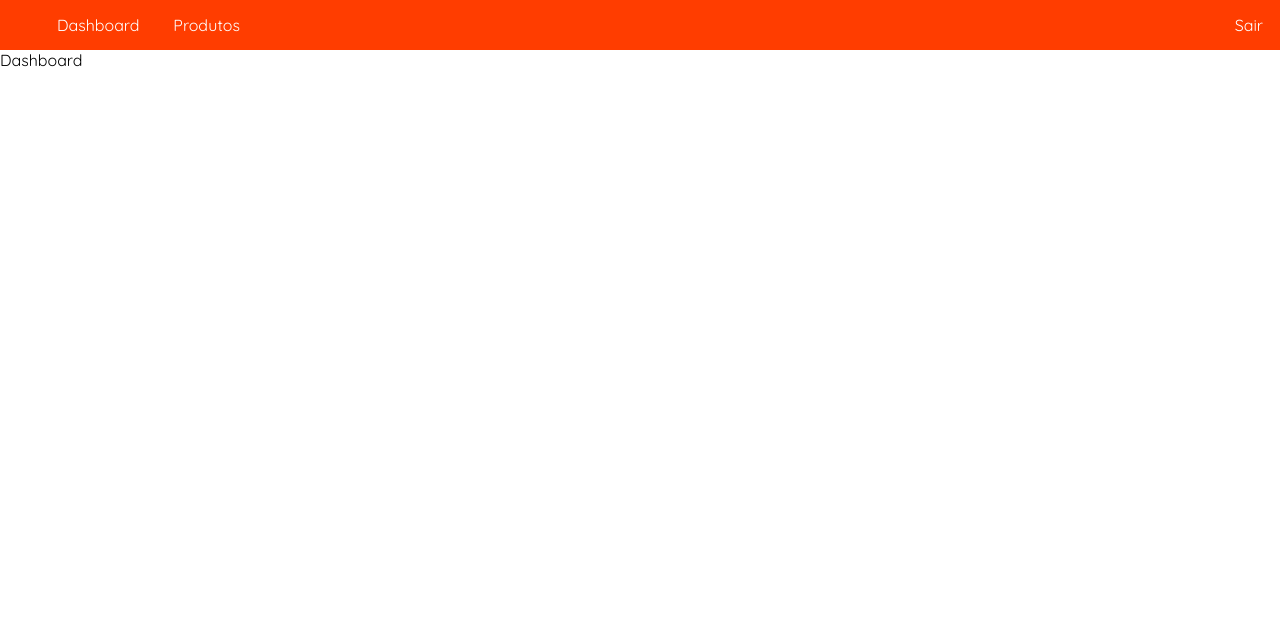
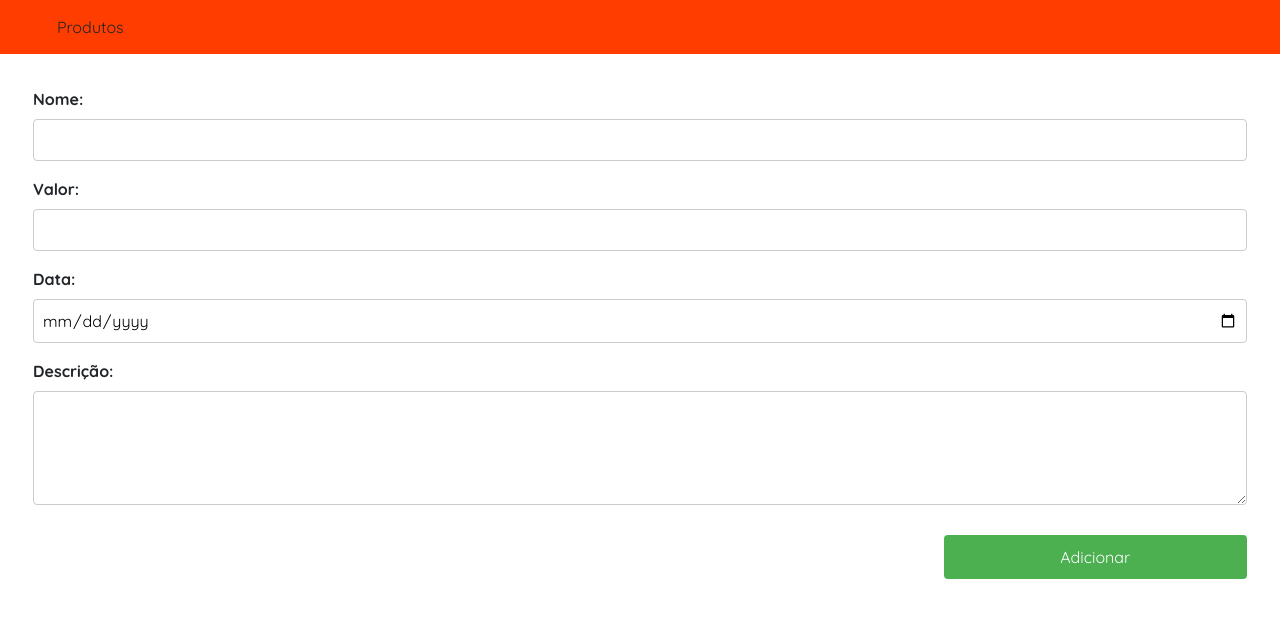
Before and after one commit to danielberglopes/Anota-es, a Vue app: page /#/ in a window 1280 px wide. Shown: the top 618 px of the page. Built offline with nearby package versions, Linux system fonts and the light colour scheme.

Commit message:
chora
atualização de hoje foi na tela de Dashboard

```diff
--- a/package.json
+++ b/package.json
@@ -8,6 +8,7 @@
     "lint": "vue-cli-service lint"
   },
   "dependencies": {
+    "axios": "^1.6.5",
     "core-js": "^3.8.3",
     "vue": "^3.4.15",
     "vue-router": "^4.2.5"
--- a/public/index.html
+++ b/public/index.html
@@ -5,7 +5,9 @@
     <meta http-equiv="X-UA-Compatible" content="IE=edge">
     <meta name="viewport" content="width=device-width,initial-scale=1.0">
     <link rel="icon" href="<%= BASE_URL %>favicon.ico">
-    <title><%= htmlWebpackPlugin.options.title %></title>
+    <link rel="stylesheet" href="https://cdn.jsdelivr.net/npm/bootstrap@4.6.2/dist/css/bootstrap.min.css">
+    <title>Anotações</title>
+
   </head>
   <body>
     <noscript>
--- a/src/App.vue
+++ b/src/App.vue
@@ -1,12 +1,8 @@
 <template>
   <div>
-    <!--
-    <nav>
-      <router-link to="/">Home</router-link> |
-      <router-link to="/about">About</router-link>
-    </nav>
-    -->
-    <MenuView></MenuView>
+
+    <MenuView v-if="$route.name !== 'LoginView'"></MenuView>
+
     <router-view />
   </div>
 </template>
@@ -36,4 +32,17 @@ export default {
     font-family: 'Quicksand', sans-serif;
 
   }
+  .container{
+    margin-top: 15px
+  }
+  .titulo{
+    font-weight: 600px;
+    color: #363636;
+  }
+  hr{
+    margin: 0;
+  }
+  .sub-container{
+  margin-top: 15px;
+  }
 </style>
--- a/src/components/menu/menuView.vue
+++ b/src/components/menu/menuView.vue
@@ -1,9 +1,9 @@
 <template>
     <ul>
-        <li><a @click="() => this.$router.push({path:'/'})">Dashboard</a></li>
+
+
                     <li><a   @click="() => this.$router.push({path:'/Controle-de-Produtos'})" >Produtos</a></li>
 
-                            <li><a @click="() => this.$router.push({path:'/Login'})">Sair</a></li>
 
 
 
@@ -26,10 +26,7 @@ li:first-child{
     margin-left: 40px;
 
 }
-li:last-child{
-    float: right;
 
-}
  li a {
     display: block;
     color: #ffff;
--- a/src/views/ControleDeClientesView.vue
+++ b/src/views/ControleDeClientesView.vue
@@ -7,8 +7,5 @@
 
 
 <style  scorped>
-  h1
-  {
-    color: red;
-  }
+
 </style>
--- a/src/views/ControleDeProdutosView.vue
+++ b/src/views/ControleDeProdutosView.vue
@@ -1,14 +1,48 @@
 <template>
-  <div >
-    <h1>produtos</h1>
+  <div class="container">
+    <div class="row">
+
+ <div class="col-sm-12">
+  <h2  class="titulo">Anotações</h2>
+        <hr>
+ </div>
+     </div>
+<div class="row sub-container">
+  <div class="col-sm-3">
+     <ButtonView value="Adicionar" @click="() => this.$router.push({ path: '/' })"/>
   </div>
+</div>
+
+<div class="row">
+      <div class="col-sm-12">
+        <table class="table table-bordered" >
+          <thead>
+            <tr>
+              <th>Nome</th>
+              <th>Valor</th>
+              <th>Data</th>
+              <th>Acoes</th>
+            </tr>
+          </thead>
+        </table>      </div>
+</div>
+
+    </div>
+
 </template>
 
+<script>
+import ButtonView from '@/components/button/buttonView.vue';
 
+export default{
+
+  components: {
+
+    ButtonView
+  },
+}
+</script>
 
 <style  scorped>
-  h1
-  {
-    color: red;
-  }
+
 </style>
--- a/src/views/DashboardView.vue
+++ b/src/views/DashboardView.vue
@@ -1,12 +1,103 @@
 <template>
     <div>
-        Dashboard
+        <form @submit.prevent="submitForm">
+            <label for="name">Nome:</label>
+            <input type="text" v-model="formData.name" required>
+
+            <label for="value">Valor:</label>
+            <input type="number" v-model="formData.value" required>
+
+            <label for="date">Data:</label>
+            <input type="date" v-model="formData.date" required>
+
+            <label for="description">Descrição:</label>
+            <textarea v-model="formData.description" rows="4" required></textarea>
+
+            <ButtonView value="Adicionar" class="salVar col-sm-3" />
+        </form>
     </div>
 </template>
 
+
 <script>
+import ButtonView from '@/components/button/buttonView.vue';
+
 export default {
-    name: 'DashboardView', // Change "Dashboard" to "DashboardView" or another multi-word name
-    // ... rest of your component logic
+    name: 'DashboardView',
+    data() {
+        return {
+            formData: {
+                name: '',
+                value: '',
+                date: '',
+                description: ''
+            }
+        };
+    },
+    methods: {
+        submitForm() {
+            // Aqui você pode acessar os valores do formulário em this.formData
+            console.log('Valores do formulário:', this.formData);
+
+            // Lógica para salvar os dados (por exemplo, enviar uma solicitação para o servidor)
+
+            // Após salvar os dados, navegue para a rota '/Controle-de-Produtos'
+            this.$router.push('/Controle-de-Produtos');
+        }
+    },
+    components: {
+        ButtonView
+    },
 }
 </script>
+<style scoped>
+
+
+.salVar{
+    float: right;
+}
+
+
+        form {
+
+    padding: 33px;
+    width: 100%;
+    border-radius: 8px;
+    box-sizing: border-box;
+        }
+
+        label {
+            display: block;
+            margin-bottom: 8px;
+            font-weight: bold;
+        }
+
+        input,
+        textarea {
+            width: 100%;
+            padding: 8px;
+            margin-bottom: 16px;
+            box-sizing: border-box;
+            border: 1px solid #ccc;
+            border-radius: 4px;
+        }
+
+        input[type="date"] {
+            /* Customize date input appearance */
+            appearance: none;
+            padding: 8px;
+        }
+
+        button {
+            background-color: #4caf50;
+            color: #fff;
+            padding: 10px;
+            border: none;
+            border-radius: 4px;
+            cursor: pointer;
+        }
+
+        button:hover {
+            background-color: #45a049;
+        }
+    </style>
--- a/src/views/LoginView.vue
+++ b/src/views/LoginView.vue
@@ -13,7 +13,7 @@
 
          placeHolder="123456"
          type="password"></InputView>
-     <ButtonView value="Entrar" :callback="() => alert('Fui clicado')" />
+     <ButtonView value="Entrar" :callback="login" />
 
 
     </div>
@@ -27,10 +27,17 @@ export default {
     components: {
         InputView,
         ButtonView
+    },
+
+    methods:{
+        login(){
+            //Aqui criaruma logica para acessar o sistema
+
+            this.$router.push({path:'/'});
+        }
     }
 };
 </script>
-
 
 <style scoped>
 .box-login{
```
Also changed, not shown: src/models/Produto.js (added, +14 -0 lines), src/services/api.js (added, +7 -0 lines), src/services/produto-service.js (added, +61 -0 lines), 1 other file (tests, documents, lock files or other folders).
